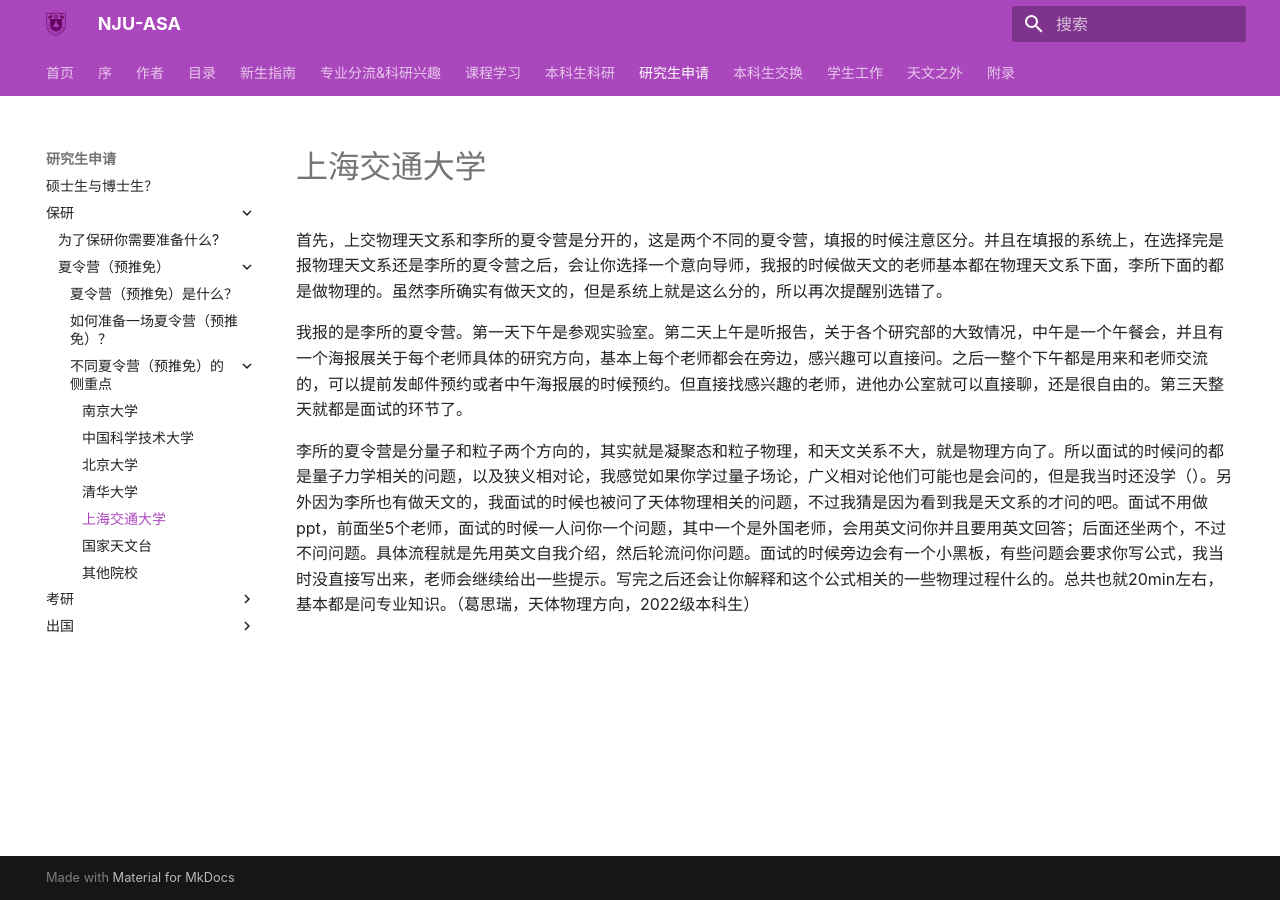
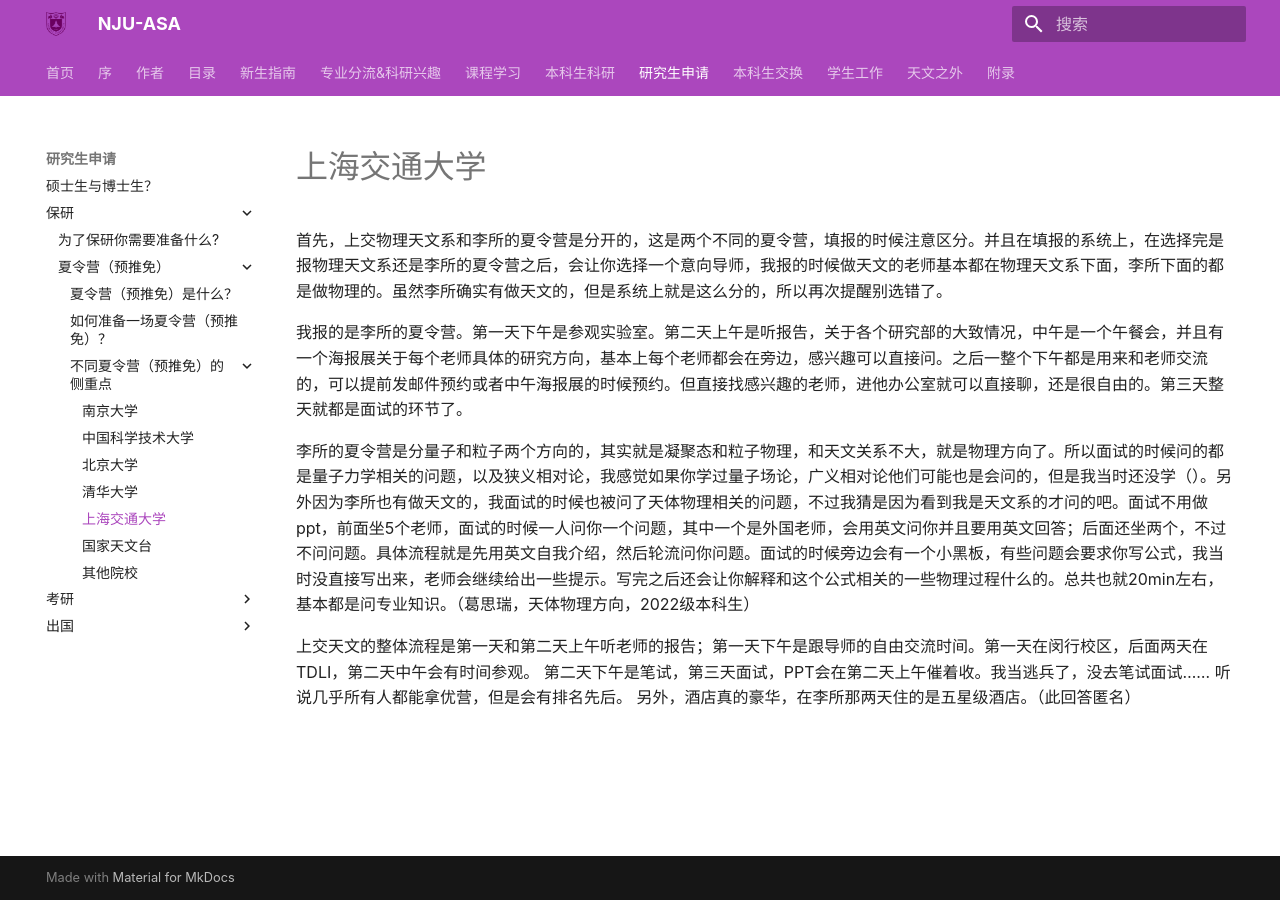
Before and after one commit to nju-astronomy/NJU-ASA, an MkDocs documentation site: the page built from docs/pathway/domestic_grad/by_recommended/summer_camp_focus/sjtu.md, in a window 1280 px wide. Built offline with MkDocs 1.6.1 and Material for MkDocs 9.7.7, drawn with Linux system fonts in a browser that asks for light colours; some web fonts are replaced.

Commit message:
Update sjtu.md

```diff
--- a/docs/pathway/domestic_grad/by_recommended/summer_camp_focus/sjtu.md
+++ b/docs/pathway/domestic_grad/by_recommended/summer_camp_focus/sjtu.md
@@ -3,3 +3,9 @@
 我报的是李所的夏令营。第一天下午是参观实验室。第二天上午是听报告，关于各个研究部的大致情况，中午是一个午餐会，并且有一个海报展关于每个老师具体的研究方向，基本上每个老师都会在旁边，感兴趣可以直接问。之后一整个下午都是用来和老师交流的，可以提前发邮件预约或者中午海报展的时候预约。但直接找感兴趣的老师，进他办公室就可以直接聊，还是很自由的。第三天整天就都是面试的环节了。
 
 李所的夏令营是分量子和粒子两个方向的，其实就是凝聚态和粒子物理，和天文关系不大，就是物理方向了。所以面试的时候问的都是量子力学相关的问题，以及狭义相对论，我感觉如果你学过量子场论，广义相对论他们可能也是会问的，但是我当时还没学（）。另外因为李所也有做天文的，我面试的时候也被问了天体物理相关的问题，不过我猜是因为看到我是天文系的才问的吧。面试不用做ppt，前面坐5个老师，面试的时候一人问你一个问题，其中一个是外国老师，会用英文问你并且要用英文回答；后面还坐两个，不过不问问题。具体流程就是先用英文自我介绍，然后轮流问你问题。面试的时候旁边会有一个小黑板，有些问题会要求你写公式，我当时没直接写出来，老师会继续给出一些提示。写完之后还会让你解释和这个公式相关的一些物理过程什么的。总共也就20min左右，基本都是问专业知识。（葛思瑞，天体物理方向，2022级本科生）
+
+
+
+上交天文的整体流程是第一天和第二天上午听老师的报告；第一天下午是跟导师的自由交流时间。第一天在闵行校区，后面两天在TDLI，第二天中午会有时间参观。
+第二天下午是笔试，第三天面试，PPT会在第二天上午催着收。我当逃兵了，没去笔试面试…… 听说几乎所有人都能拿优营，但是会有排名先后。
+另外，酒店真的豪华，在李所那两天住的是五星级酒店。（此回答匿名）
```
